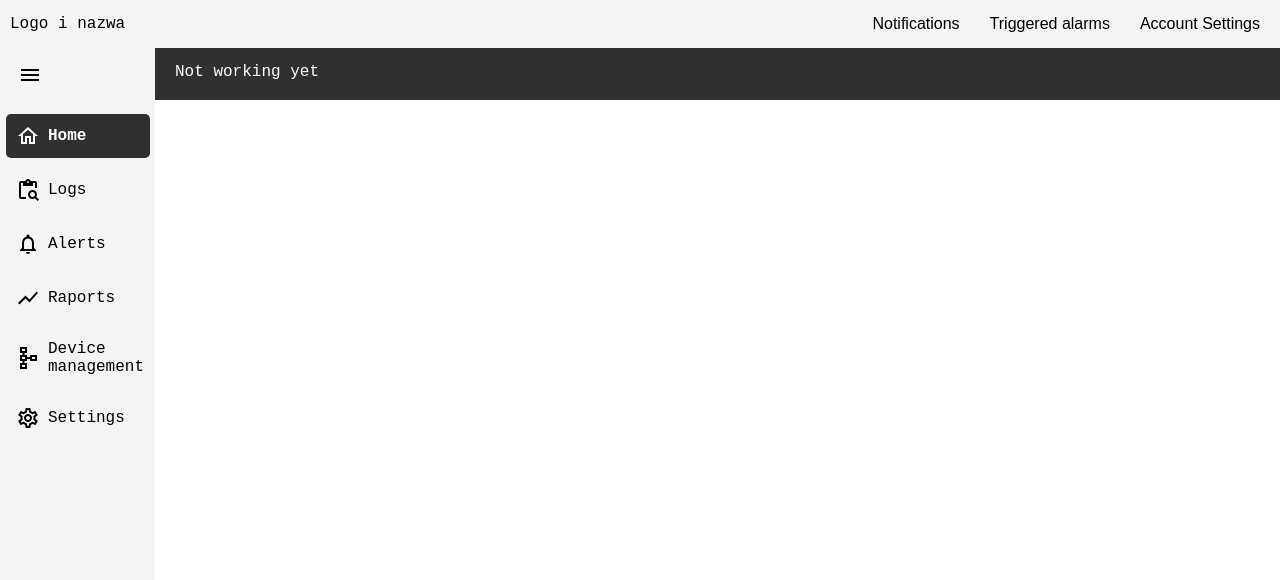
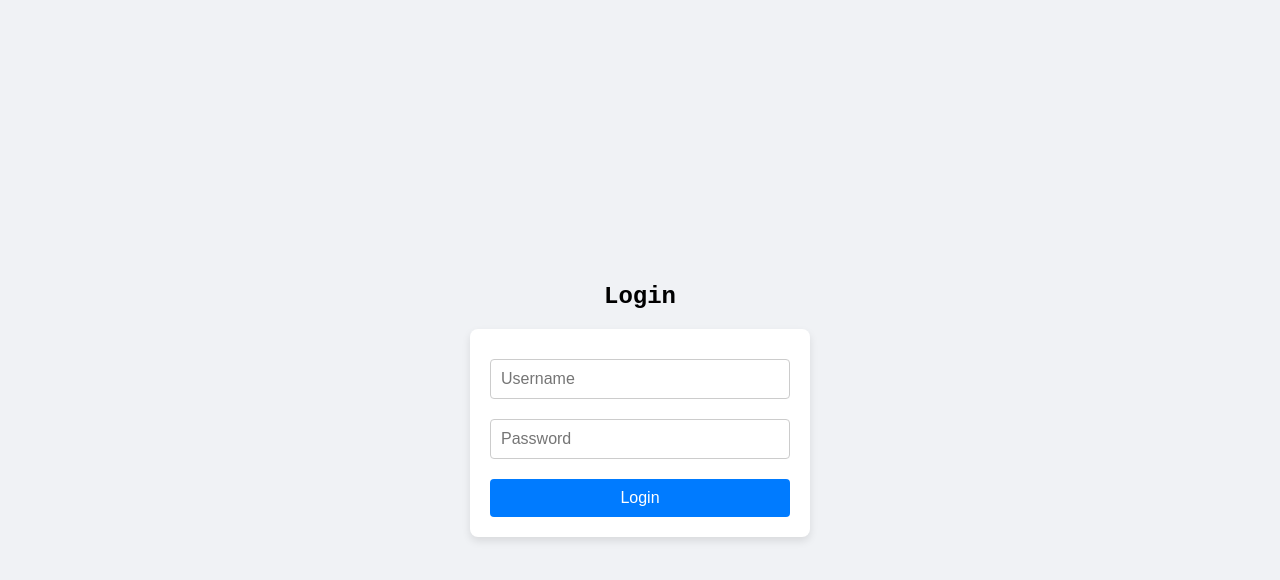
Before and after one commit to maksguzik/inzpro25-frontend, a React (Create React App) app in the folder inzpro25-frontend/: page / in a window 1280 px wide. Shown: the top 580 px of the page. Built offline with nearby package versions, Linux system fonts and the light colour scheme.

Commit message:
INZPRO-183-foundations-of-the-login-page

```diff
--- a/inzpro25-frontend/src/Pages/Root.js/Root.js
+++ b/inzpro25-frontend/src/Pages/Root.js/Root.js
@@ -4,17 +4,19 @@ import TopBar from "./rootComponents/TopBar";
 import "./Root.css";
 import { useState } from "react";
 import TabBar from "./rootComponents/TabBar";
+import LoginPage from "./rootComponents/LoginPage";
 
 function RootLayout() {
   const [activeTab, setActiveTab] = useState("/");
   const [isMenuMinimized, setIsMenuMinimized] = useState(false);
+  const [isLoggedIn, setIsLoggedIn] = useState(false);
 
   const toggleMenu = () => {
     setIsMenuMinimized((prevState) => !prevState);
   };
 
   return (
-    <div className="root-layout">
+    (isLoggedIn)? (<div className="root-layout">
       <TopBar />
       <div className="container">
         <div className={`${isMenuMinimized ? "menu-minimized" : "menu"}`}>
@@ -27,7 +29,9 @@ function RootLayout() {
           </div>
         </div>
       </div>
-    </div>
+    </div>) : (
+      <LoginPage/>
+    )
   );
 }
 
--- /dev/null
+++ b/inzpro25-frontend/src/Pages/Root.js/rootComponents/LoginPage.js
@@ -0,0 +1,76 @@
+import React, { useState } from "react";
+
+function LoginPage() {
+  const [username, setUsername] = useState("");
+  const [password, setPassword] = useState("");
+
+  const handleLogin = (e) => {
+    e.preventDefault();
+    // Add login logic here (e.g., send data to an API)
+    alert(`Logging in with Username: ${username} and Password: ${password}`);
+  };
+
+  return (
+    <div style={styles.container}>
+      <h2>Login</h2>
+      <form onSubmit={handleLogin} style={styles.form}>
+        <input
+          type="text"
+          placeholder="Username"
+          value={username}
+          onChange={(e) => setUsername(e.target.value)}
+          style={styles.input}
+        />
+        <input
+          type="password"
+          placeholder="Password"
+          value={password}
+          onChange={(e) => setPassword(e.target.value)}
+          style={styles.input}
+        />
+        <button type="submit" style={styles.button}>
+          Login
+        </button>
+      </form>
+    </div>
+  );
+}
+
+const styles = {
+  container: {
+    display: "flex",
+    flexDirection: "column",
+    alignItems: "center",
+    justifyContent: "center",
+    height: "100vh",
+    backgroundColor: "#f0f2f5",
+  },
+  form: {
+    display: "flex",
+    flexDirection: "column",
+    width: "300px",
+    padding: "20px",
+    backgroundColor: "#fff",
+    borderRadius: "8px",
+    boxShadow: "0 4px 8px rgba(0, 0, 0, 0.1)",
+  },
+  input: {
+    padding: "10px",
+    margin: "10px 0",
+    borderRadius: "4px",
+    border: "1px solid #ccc",
+    fontSize: "16px",
+  },
+  button: {
+    padding: "10px",
+    marginTop: "10px",
+    backgroundColor: "#007bff",
+    color: "#fff",
+    border: "none",
+    borderRadius: "4px",
+    fontSize: "16px",
+    cursor: "pointer",
+  },
+};
+
+export default LoginPage;
```
